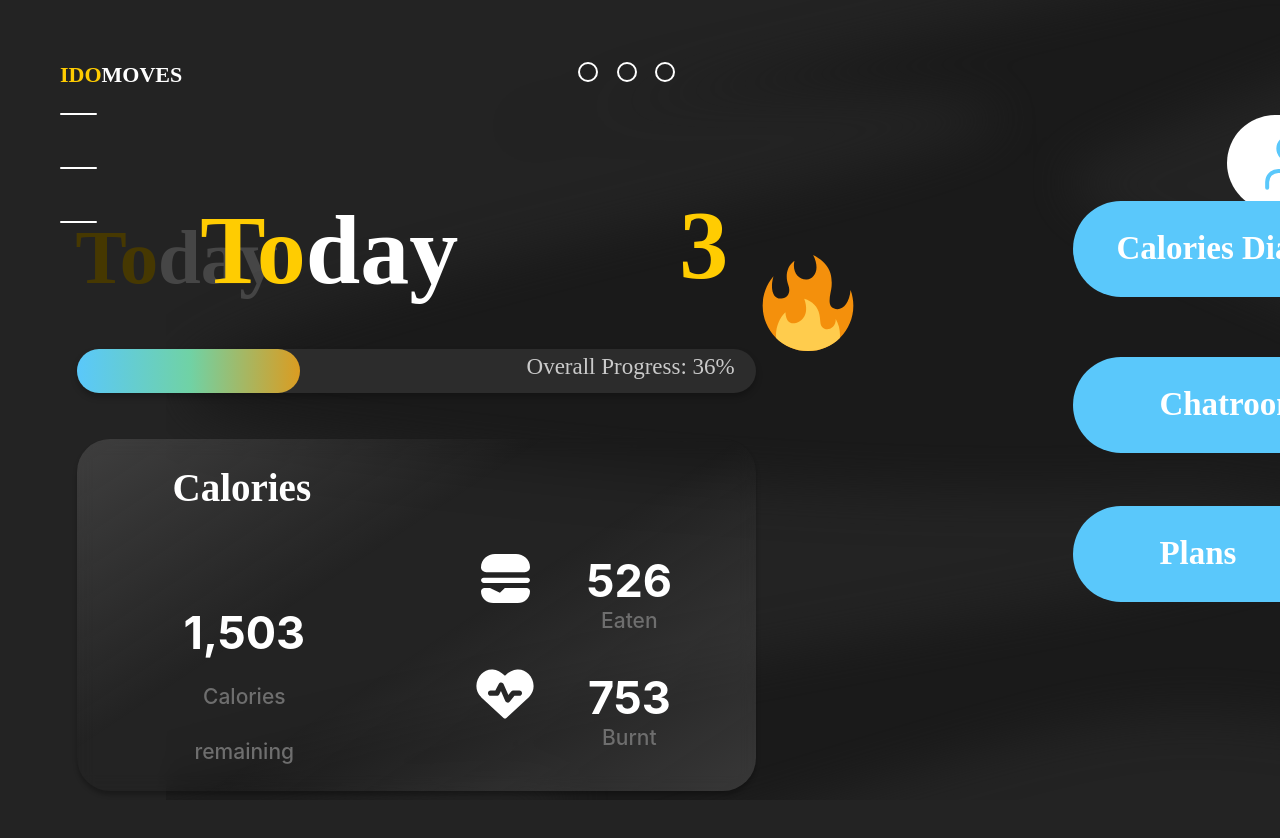
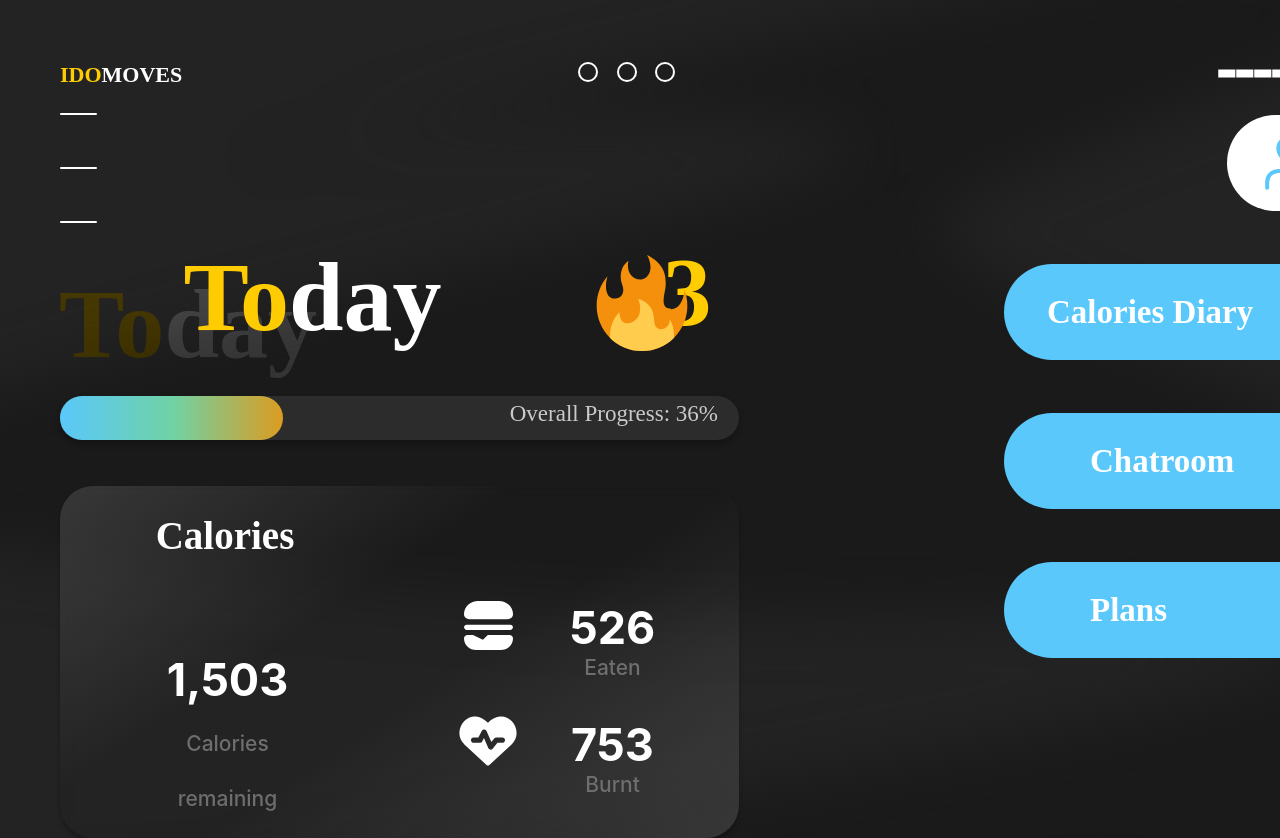
Before and after one commit to LouisNguyen1409/Hackathon2024, a React (Vite) app in the folder fe/front-end/: page /dashboard in a window 1280 px wide. Shown: the top 838 px of the page. Before the commit the page ends 800 px from the top, so only its background shows below. Built offline with nearby package versions, Linux system fonts and the light colour scheme.

Commit message:
fix for screen 14

```diff
--- a/fe/front-end/src/components/DashBoard.jsx
+++ b/fe/front-end/src/components/DashBoard.jsx
@@ -9,14 +9,14 @@ const DashBoard = () => {
     <div
       style={{
         width: "100%",
-        height: "100vh",
+        height: "1024px",
         position: "relative",
         backgroundColor: "#232323",
         overflow: "hidden",
         lineHeight: "normal",
         letterSpacing: "normal",
         textAlign: "center",
-        fontSize: "6vw", // Use vw for font size to make it responsive
+        fontSize: "98px",
         color: "#ffcc01",
         fontFamily: "Syne",
       }}
@@ -24,39 +24,39 @@ const DashBoard = () => {
       <div
         style={{
           position: "absolute",
-          top: "26.4vh", // Use vh for top positioning
-          left: "54.35vw", // Use vw for left positioning
+          top: "264px",
+          left: "1087px",
           borderRadius: "48px",
           border: "3px solid #fff",
           boxSizing: "border-box",
-          width: "31.85vw", // Use vw for width
-          height: "9.6vh", // Use vh for height
+          width: "637px",
+          height: "96px",
           display: "none",
         }}
       />
       <div
         style={{
           position: "absolute",
-          top: "41.3vh", // Use vh for top positioning
-          left: "54.35vw", // Use vw for left positioning
+          top: "413px",
+          left: "1087px",
           borderRadius: "48px",
           border: "3px solid #fff",
           boxSizing: "border-box",
-          width: "31.85vw", // Use vw for width
-          height: "9.6vh", // Use vh for height
+          width: "637px",
+          height: "96px",
           display: "none",
         }}
       />
       <div
         style={{
           position: "absolute",
-          top: "56.2vh", // Use vh for top positioning
-          left: "54.35vw", // Use vw for left positioning
+          top: "562px",
+          left: "1087px",
           borderRadius: "48px",
           border: "3px solid #fff",
           boxSizing: "border-box",
-          width: "31.85vw", // Use vw for width
-          height: "9.6vh", // Use vh for height
+          width: "637px",
+          height: "96px",
           display: "none",
         }}
       />
@@ -64,8 +64,8 @@ const DashBoard = () => {
         style={{
           margin: "0",
           position: "absolute",
-          top: "26.8vh", // Use vh for top positioning
-          left: "5.9vw", // Use vw for left positioning
+          top: "268px",
+          left: "59px",
           fontSize: "inherit",
           fontWeight: "800",
           fontFamily: "inherit",
@@ -80,14 +80,14 @@ const DashBoard = () => {
       <div
         style={{
           position: "absolute",
-          top: "23.6vh", // Use vh for top positioning
-          left: "6vw", // Use vw for left positioning
-          width: "88vw", // Use vw for width
+          top: "236px",
+          left: "60px",
+          width: "1380px",
           display: "flex",
           flexDirection: "row",
           alignItems: "flex-end",
           justifyContent: "flex-start",
-          gap: "18.8vw", // Use vw for gap
+          gap: "188px",
           maxWidth: "100%",
         }}
       >
@@ -98,7 +98,7 @@ const DashBoard = () => {
             flexDirection: "column",
             alignItems: "flex-start",
             justifyContent: "flex-end",
-            padding: "0px 0px 1.1vh", // Use vh for padding
+            padding: "0px 0px 11px",
             boxSizing: "border-box",
             maxWidth: "100%",
           }}
@@ -120,9 +120,9 @@ const DashBoard = () => {
           style={{
             position: "absolute",
             top: "0px",
-            left: "-27.7vw", // Use vw for left positioning
-            width: "188.1vw", // Use vw for width
-            height: "111.4vh", // Use vh for height
+            left: "-277px",
+            width: "1881px",
+            height: "1114px",
             display: "flex",
             alignItems: "center",
             justifyContent: "center",
@@ -146,7 +146,7 @@ const DashBoard = () => {
           style={{
             position: "absolute",
             top: "896px",
-            left: "600px",
+            left: "409px",
             borderRadius: "3px",
             width: "55px",
             height: "55px",
@@ -159,10 +159,10 @@ const DashBoard = () => {
         <img
           style={{
             position: "absolute",
-            top: "6.9vh", // Use vh for top positioning
-            left: "121.4vw", // Use vw for left positioning
-            width: "16.6vw", // Use vw for width
-            height: "0.9vh", // Use vh for height
+            top: "69px",
+            left: "1214px",
+            width: "166px",
+            height: "9px",
             zIndex: "1",
           }}
           loading="lazy"
@@ -173,7 +173,7 @@ const DashBoard = () => {
           style={{
             position: "absolute",
             top: "255px",
-            left: "760px",
+            left: "594px",
             width: "96px",
             height: "96px",
             overflow: "hidden",
--- a/fe/front-end/src/components/DashBoard/FrameComponent.jsx
+++ b/fe/front-end/src/components/DashBoard/FrameComponent.jsx
@@ -9,7 +9,7 @@ const FrameComponent = ({ className = "" }) => {
         flexDirection: "column",
         alignItems: "flex-end",
         justifyContent: "flex-start",
-        gap: "60px",
+        gap: "53px",
         minWidth: "430px",
         maxWidth: "100%",
         textAlign: "right",
--- a/fe/front-end/src/components/DashBoard/ProgressTop.jsx
+++ b/fe/front-end/src/components/DashBoard/ProgressTop.jsx
@@ -316,12 +316,7 @@ const ProgressTop = ({ className = "" }) => {
                     <b>
                       <span>1,503</span>
                     </b>
-                    <span
-                      style={{
-                        fontSize: "21px",
-                        color: "#6e6e6e",
-                      }}
-                    >
+                    <span style={{ fontSize: "21px", color: "#6e6e6e" }}>
                       <b>{` `}</b>
                       <span style={{ fontWeight: "500" }}>
                         Calories remaining
```
